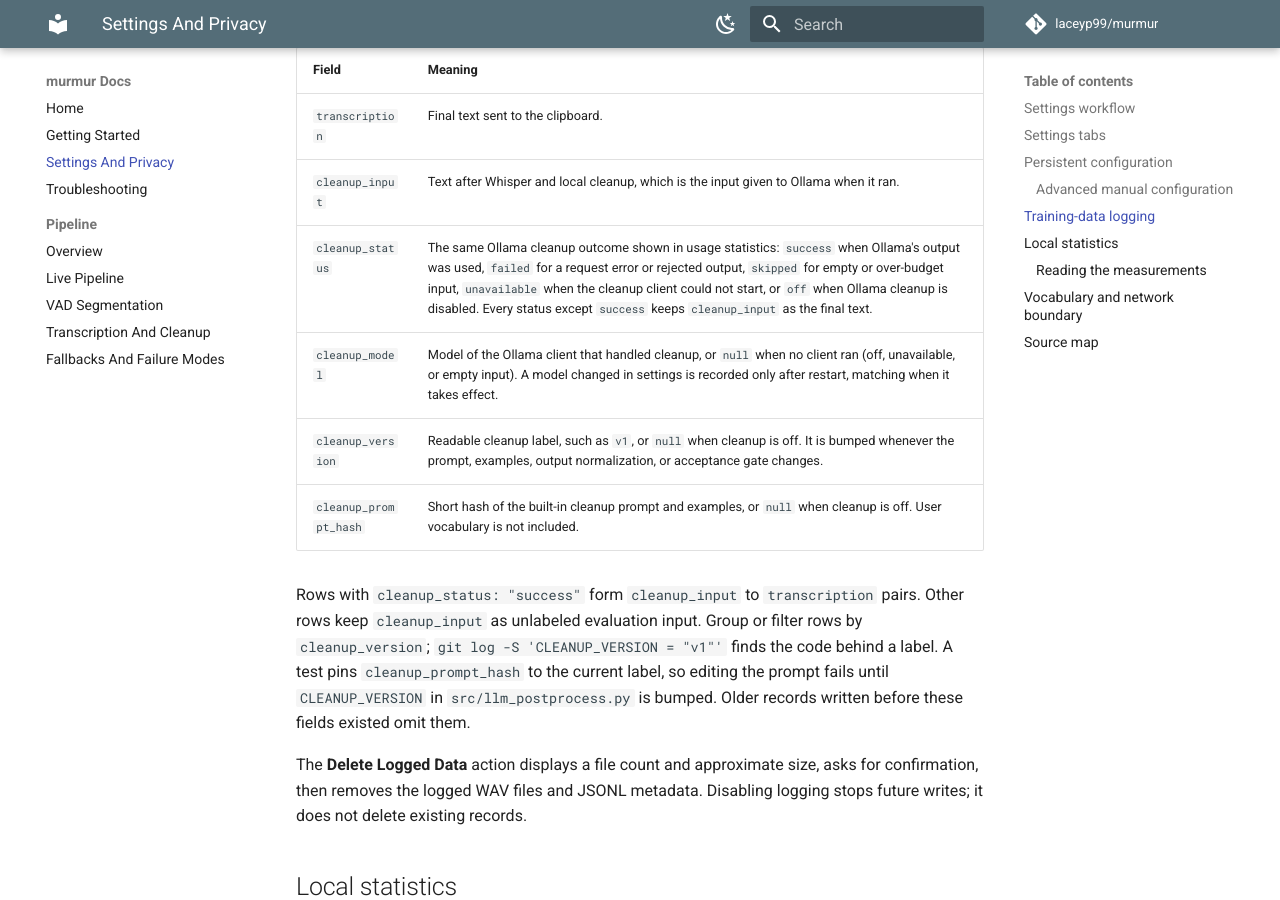
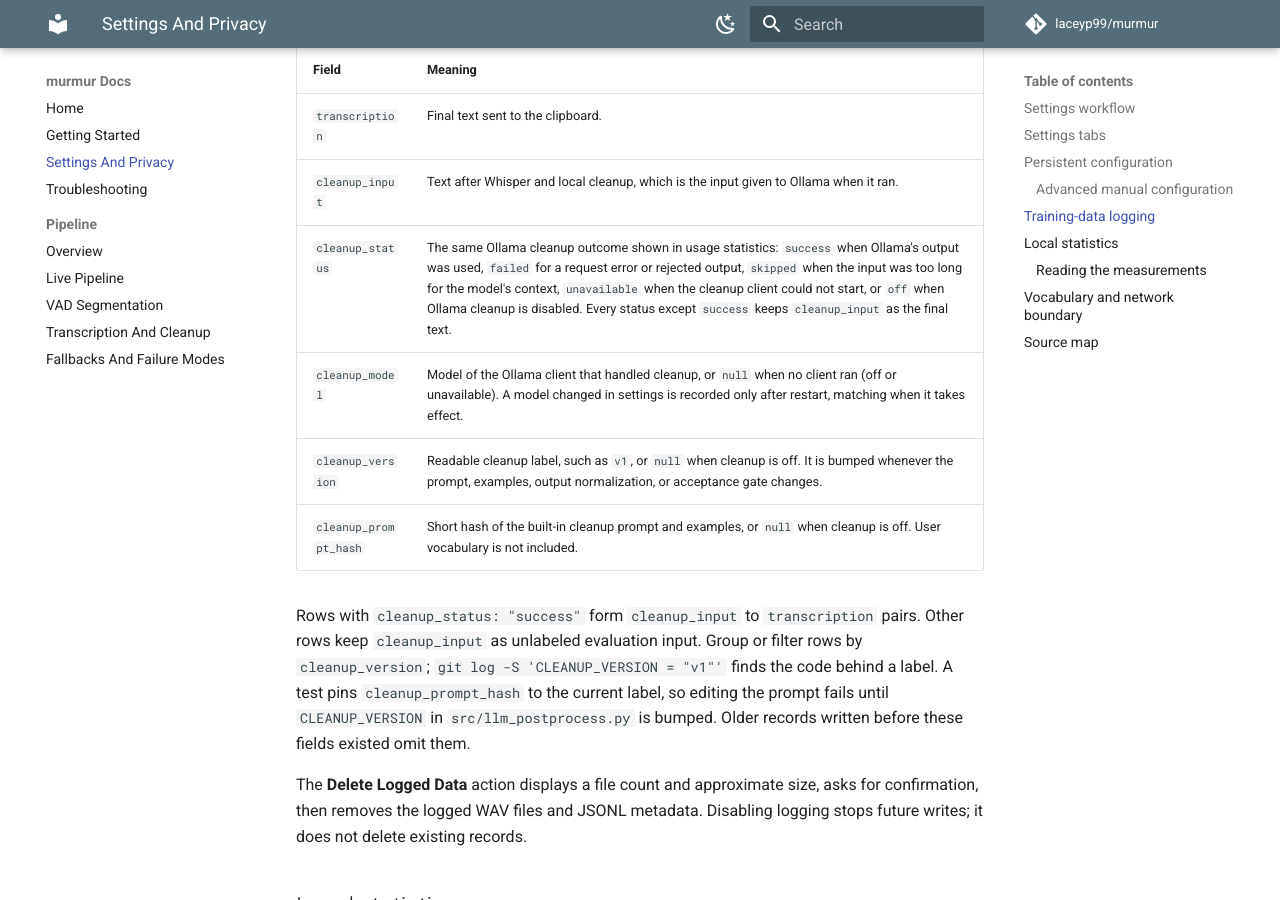
Before and after one commit to laceyp99/murmur, an MkDocs documentation site: the page built from docs/settings-and-privacy.md, in a window 1280 px wide and 900 px high, scrolled down 5032 px. Built offline with MkDocs 1.6.1 and Material for MkDocs 9.7.7, drawn with Linux system fonts in a browser that asks for light colours; comment, search, counter and statistics services are not loaded.

Commit message:
docs(training): note skipped rows only mean over-budget input
Empty final text is never logged, so empty input cannot produce a
skipped or null-model training row.

Co-Authored-By: Claude Opus 5.5 <noreply@anthropic.com>

```diff
--- a/docs/settings-and-privacy.md
+++ b/docs/settings-and-privacy.md
@@ -210,8 +210,8 @@ can be evaluated against real dictation:
 | --- | --- |
 | `transcription` | Final text sent to the clipboard. |
 | `cleanup_input` | Text after Whisper and local cleanup, which is the input given to Ollama when it ran. |
-| `cleanup_status` | The same Ollama cleanup outcome shown in usage statistics: `success` when Ollama's output was used, `failed` for a request error or rejected output, `skipped` for empty or over-budget input, `unavailable` when the cleanup client could not start, or `off` when Ollama cleanup is disabled. Every status except `success` keeps `cleanup_input` as the final text. |
-| `cleanup_model` | Model of the Ollama client that handled cleanup, or `null` when no client ran (off, unavailable, or empty input). A model changed in settings is recorded only after restart, matching when it takes effect. |
+| `cleanup_status` | The same Ollama cleanup outcome shown in usage statistics: `success` when Ollama's output was used, `failed` for a request error or rejected output, `skipped` when the input was too long for the model's context, `unavailable` when the cleanup client could not start, or `off` when Ollama cleanup is disabled. Every status except `success` keeps `cleanup_input` as the final text. |
+| `cleanup_model` | Model of the Ollama client that handled cleanup, or `null` when no client ran (off or unavailable). A model changed in settings is recorded only after restart, matching when it takes effect. |
 | `cleanup_version` | Readable cleanup label, such as `v1`, or `null` when cleanup is off. It is bumped whenever the prompt, examples, output normalization, or acceptance gate changes. |
 | `cleanup_prompt_hash` | Short hash of the built-in cleanup prompt and examples, or `null` when cleanup is off. User vocabulary is not included. |
 
```
